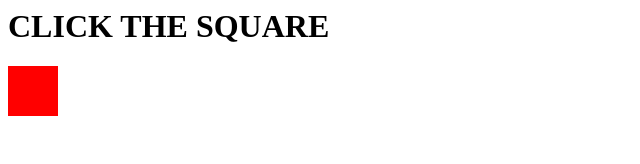
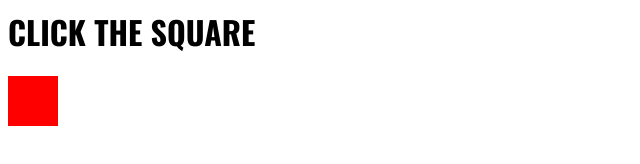
Before and after one commit to jdomingo1102/square, a plain HTML site: page index.html in a window 1280 px wide. Shown: the whole page, without its empty margins (0-640 px from the left). Drawn offline with nearby package versions, Linux system fonts and the light colour scheme.

Commit message:
Update index.html

```diff
--- a/index.html
+++ b/index.html
@@ -1,5 +1,6 @@
 <head>
 <title>SQUARE</title>
+<link href="https://fonts.googleapis.com/css?family=Oswald:700" rel="stylesheet">
 </head>
 
 
@@ -23,16 +24,19 @@
 
 
 <style>
-.square {
+div.square {
 	background-color: red;
 	width: 50px;
 	height: 50px;
 	position: absolute;
 }
+h1.title {
+	font-family: 'Oswald', sans-serif;
+}
 </style>
 
 
 <body>
-	<h1 id="title">CLICK THE SQUARE</h1>
+	<h1 id="title" class="title">CLICK THE SQUARE</h1>
 	<div id="square" class="square" onmouseover="mousetouch()" onmousedown="squareclick()"></div>
 </body>
```
